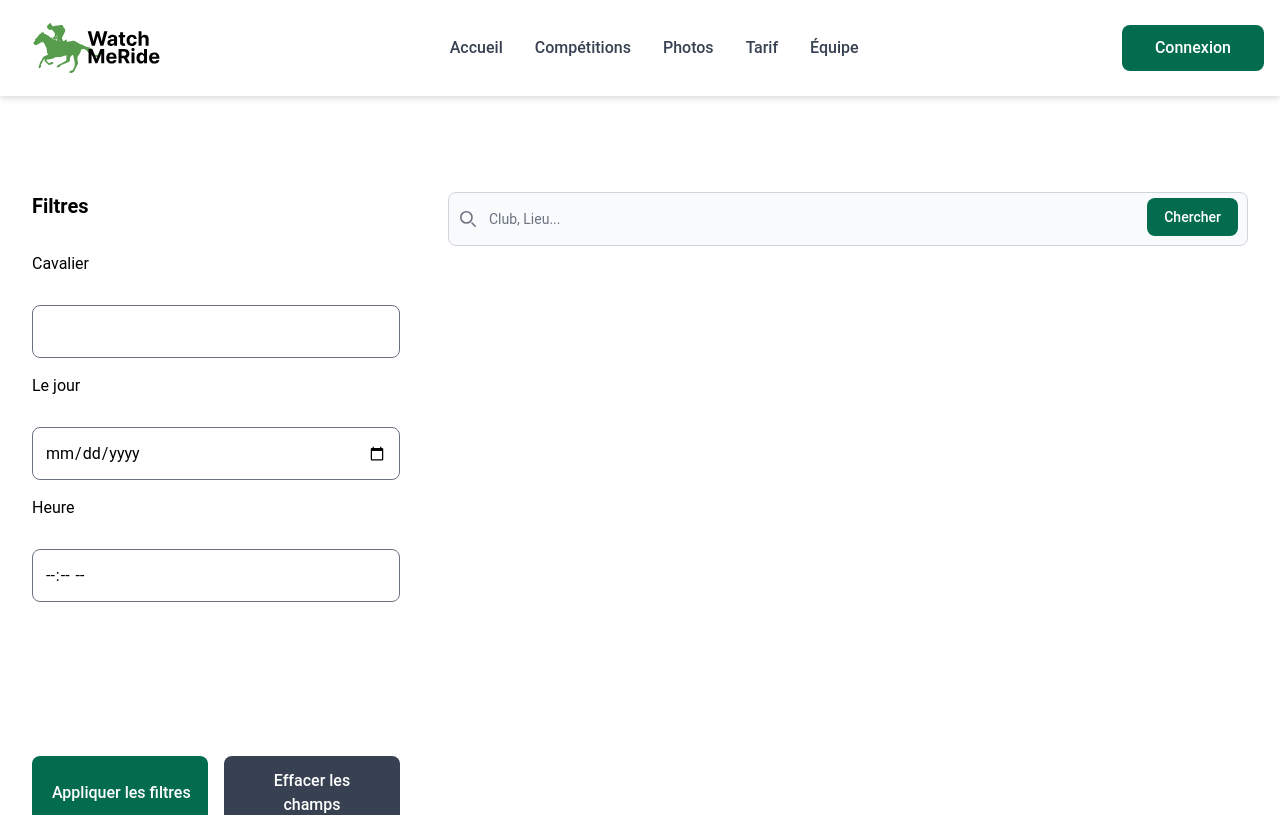
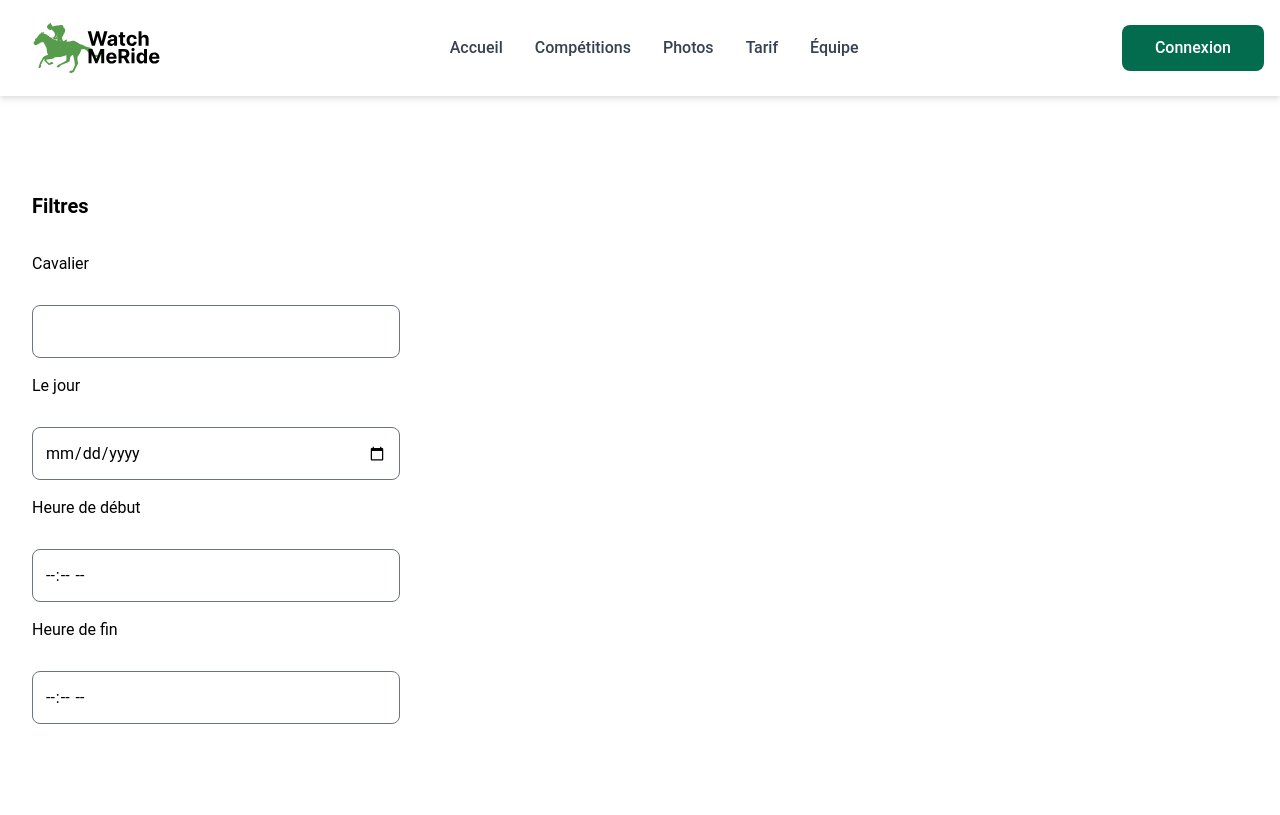
Before and after one commit to ChristopheQuiniou/WatchMeRide, a React (Vite) app: page /Photos in a window 1280 px wide. Shown: the top 815 px of the page. Built offline with nearby package versions, Linux system fonts and the light colour scheme; the HTML template or start-up script is replaced by a standard one.

Commit message:
Démarrer compétition

```diff
--- a/src/composants/Card_compete.jsx
+++ b/src/composants/Card_compete.jsx
@@ -7,7 +7,7 @@ const Card = ({ competition, handleClick }) => {
         <li className=" bg-white border  rounded-lg shadow dark:bg-gray-800 dark:border-gray-700 border-solid border-1 border-gray-600" onClick={() => handleClick(competition.id)}>
             <a href="">
                 <img
-                className="rounded-t-lg filter grayscale hover:grayscale-0"
+                className="rounded-t-lg filter grayscale hover:grayscale-0 min-h-[312px]"
                 src={competition.Image}
                 alt={competition.nom} />
             </a>
--- a/src/composants/Header.jsx
+++ b/src/composants/Header.jsx
@@ -23,7 +23,7 @@ const Header = () => {
                                 </a>
                             </li>
                             <li>
-                                <a href="Photos" className="block py-2 px-3 text-white bg-green-700 rounded md:bg-transparent md:text-gray-700 md:p-0 dark:text-white md:dark:text-gray-900" aria-current="page">
+                                <a href="../Photos" className="block py-2 px-3 text-white bg-green-700 rounded md:bg-transparent md:text-gray-700 md:p-0 dark:text-white md:dark:text-gray-900" aria-current="page">
                                     Photos
                                 </a>
                             </li>
--- a/src/pages/AjouterEpreuve.jsx
+++ b/src/pages/AjouterEpreuve.jsx
@@ -81,12 +81,12 @@ const AjouterEpreuve = () => {
                         <input
                             type='submit'
                             value='Ajouter une épreuve'
-                            className='my-4 inline-flex justify-center items-center py-3 px-5 text-base font-medium text-center text-white rounded-lg bg-green-700 hover:bg-gray-800 focus:ring-4 focus:ring-blue-300 dark:focus:ring-blue-900 w-full'
+                            className='my-4 inline-flex justify-center items-center py-3 px-5 text-base font-medium text-center text-white rounded-lg bg-green-700 hover:bg-gray-800 focus:ring-4 focus:ring-green-300 dark:focus:ring-green-900 w-full'
                         />
                         <button
                             type='button'
                             onClick={handleRetour}
-                            className='my-4 inline-flex justify-center items-center py-3 px-5 text-base font-medium text-center text-white rounded-lg bg-gray-700 hover:bg-gray-800 focus:ring-4 focus:ring-blue-300 dark:focus:ring-blue-900 w-full'
+                            className='my-4 inline-flex justify-center items-center py-3 px-5 text-base font-medium text-center text-white rounded-lg bg-gray-700 hover:bg-gray-800 focus:ring-4 focus:ring-green-300 dark:focus:ring-green-900 w-full'
                         >
                             Retour à la compétition
                         </button>
--- a/src/pages/Competitions.jsx
+++ b/src/pages/Competitions.jsx
@@ -37,8 +37,8 @@ const Competitions = () => {
                                     <path stroke="currentColor" stroke-linecap="round" stroke-linejoin="round" stroke-width="2" d="m19 19-4-4m0-7A7 7 0 1 1 1 8a7 7 0 0 1 14 0Z"/>
                                 </svg>
                             </div>
-                            <input type="search" id="default-search" className="block w-full p-4 ps-10 text-sm text-gray-900 border border-gray-300 rounded-lg bg-gray-50 focus:ring-blue-500 focus:border-blue-500 dark:bg-gray-700 dark:border-gray-600 dark:placeholder-gray-400 dark:text-white dark:focus:ring-blue-500 dark:focus:border-blue-500" placeholder="Compétition, Lieu..." required />
-                            <button type="submit" className="text-white absolute end-2.5 bottom-2.5 bg-green-700 hover:bg-blue-800 focus:ring-4 focus:outline-none focus:ring-blue-300 font-medium rounded-lg text-sm px-4 py-2 dark:bg-blue-600 dark:hover:bg-blue-700 dark:focus:ring-blue-800">Chercher</button>
+                            <input type="search" id="default-search" className="block w-full p-4 ps-10 text-sm text-gray-900 border border-gray-300 rounded-lg bg-gray-50 focus:ring-green-500 focus:border-green-500 dark:bg-gray-700 dark:border-gray-600 dark:placeholder-gray-400 dark:text-white dark:focus:ring-green-500 dark:focus:border-green-500" placeholder="Compétition, Lieu..." required />
+                            <button type="submit" className="text-white absolute end-2.5 bottom-2.5 bg-green-700 hover:bg-green-800 focus:ring-4 focus:outline-none focus:ring-green-300 font-medium rounded-lg text-sm px-4 py-2 dark:bg-green-600 dark:hover:bg-green-700 dark:focus:ring-green-800">Chercher</button>
                         </div>
                     </form>
                     <div className='my-auto flex flex-row-reverse '>
--- a/src/pages/DetailEpreuve.jsx
+++ b/src/pages/DetailEpreuve.jsx
@@ -57,7 +57,8 @@ const DetailEpreuve = () => {
             <div className='p-8 '>
                 <div>
                     <h1 className='text-3xl text-black font-bold pt-8 mb-2 '>
-                                Epreuve n°{epreuve.id} : {epreuve.nom}
+                                Epreuve n°{epreuve.id} : {epreuve.nom}  <br/>
+                                <span className='text-xl text-green-700 font-normal'>({participants.length} participants inscrits)</span>
                     </h1>
                     <div  className="flex items-center gap-2" >
                         <svg xmlns="http://www.w3.org/2000/svg" width="1em" height="1em" viewBox="0 0 48 48"><path fill="currentColor" fill-rule="evenodd" stroke="currentColor" stroke-linejoin="round" stroke-width="4" d="M44 40.836c-4.893-5.973-9.238-9.362-13.036-10.168c-3.797-.805-7.412-.927-10.846-.365V41L4 23.545L20.118 7v10.167c6.349.05 11.746 2.328 16.192 6.833c4.445 4.505 7.009 10.117 7.69 16.836Z" clip-rule="evenodd"/></svg>
@@ -74,7 +75,7 @@ const DetailEpreuve = () => {
                                     </svg>
                                 </div>
                                 <input type="search" id="default-search" className="block w-full p-4 ps-10 text-sm text-gray-900 border border-gray-300 rounded-lg bg-gray-50 focus:ring-green-500 focus:border-green-500 dark:bg-gray-700 dark:border-gray-600 dark:placeholder-gray-400 dark:text-white dark:focus:ring-green-500 dark:focus:border-green-500" placeholder="Rechercher un cavalier..." required />
-                                <button type="submit" className="text-white absolute end-2.5 bottom-2.5 bg-green-700 hover:bg-green-800 focus:ring-4 focus:outline-none focus:ring-blue-300 font-medium rounded-lg text-sm px-4 py-2 dark:bg-green-600 dark:hover:bg-green-700 dark:focus:ring-blue-800">Chercher</button>
+                                <button type="submit" className="text-white absolute end-2.5 bottom-2.5 bg-green-700 hover:bg-green-800 focus:ring-4 focus:outline-none focus:ring-green-300 font-medium rounded-lg text-sm px-4 py-2 dark:bg-green-600 dark:hover:bg-green-700 dark:focus:ring-green-800">Chercher</button>
                             </div>
                         </form>
                         <div className='my-auto flex flex-row-reverse '>
@@ -88,7 +89,7 @@ const DetailEpreuve = () => {
                     </div>
                 </div>
 
-                <ul>
+                <form>
                     {
 
                         participants.map((participant,index)=> (
@@ -96,7 +97,7 @@ const DetailEpreuve = () => {
                         ))
 
                     }
-                </ul>
+                </form>
             </div>
         </div>
 
--- a/src/pages/Photos.jsx
+++ b/src/pages/Photos.jsx
@@ -1,7 +1,6 @@
 import React, {useEffect, useState} from 'react';
 import Card_photo from '../composants/Card_photo';
 import 'flowbite'; // Import Flowbite CSS
-import datepicker from 'flowbite/dist/datepicker';
 import Loading from "../composants/Loading.jsx";
 
 const Photos = () => {
@@ -11,7 +10,8 @@ const Photos = () => {
     const [formData, setFormData] = useState({
         cavalier: '',
         date: '',
-        heure: ''
+        heure_debut: '',
+        heure_fin: ''
     });
 
     const handleChange = (e) => {
@@ -30,7 +30,8 @@ const Photos = () => {
         let requestBody = {};
         if (formData.cavalier) requestBody.cavalier = formData.cavalier;
         if (formData.date) requestBody.date = formData.date;
-        if (formData.heure) requestBody.heure = formData.heure;
+        if (formData.heure_debut) requestBody.heure_debut = formData.heure_debut;
+        if (formData.heure_fin) requestBody.heure_fin = formData.heure_fin;
 
         const response = await fetch('http://89.81.6.81:5000/photosFilter', {
             method: 'POST',
@@ -54,7 +55,8 @@ const Photos = () => {
         setFormData({
             cavalier: '',
             date: '',
-            heure: ''
+            heure_debut: '',
+            heure_fin: '',
         });
         setPhotos([]);
         setLoadingMessage('Les champs ont été vidés.');
@@ -67,18 +69,22 @@ const Photos = () => {
                     <h2 className='grid grid-rows-2 grid-flow-col gap-1 font-bold text-black text-xl pt-8'>
                         Filtres
                     </h2>
-                    <form className='grid grid-rows-6 grid-flow-col gap-4 text-black' onSubmit={handleSubmit}>
+                    <form className='grid grid-rows-7 grid-flow-col gap-4 text-black' onSubmit={handleSubmit}>
                         <div className='grid grid-rows-2 grid-flow-col'>
                             <label>Cavalier</label>
-                            <input className='rounded-lg' type='text' name='cavalier' value={formData.cavalier} onChange={handleChange} />
+                            <input className='rounded-lg focus:ring-green-500 focus:border-green-500 dark:bg-gray-700 dark:border-gray-600 dark:placeholder-gray-400 dark:text-white dark:focus:ring-green-500 dark:focus:border-green-500' type='text' name='cavalier' value={formData.cavalier} onChange={handleChange} />
                         </div>
                         <div className='grid grid-rows-2 grid-flow-col'>
                             <label>Le jour</label>
-                            <input className='rounded-lg' type='date' name='date' value={formData.date} onChange={handleChange} />
+                            <input className='rounded-lg  focus:ring-green-500 focus:border-green-500 dark:bg-gray-700 dark:border-gray-600 dark:placeholder-gray-400 dark:text-white dark:focus:ring-green-500 dark:focus:border-green-500' type='date' name='date' value={formData.date} onChange={handleChange} />
                         </div>
                         <div className='grid grid-rows-2 grid-flow-col'>
-                            <label>Heure</label>
-                            <input className='rounded-lg' type='time' name='heure' value={formData.heure} onChange={handleChange} />
+                            <label>Heure de début</label>
+                            <input className='rounded-lg  focus:ring-green-500 focus:border-green-500 dark:bg-gray-700 dark:border-gray-600 dark:placeholder-gray-400 dark:text-white dark:focus:ring-green-500 dark:focus:border-green-500' type='time' name='heure' value={formData.heure} onChange={handleChange} />
+                        </div>
+                        <div className='grid grid-rows-2 grid-flow-col'>
+                            <label>Heure de fin</label>
+                            <input className='rounded-lg  focus:ring-green-500 focus:border-green-500 dark:bg-gray-700 dark:border-gray-600 dark:placeholder-gray-400 dark:text-white dark:focus:ring-green-500 dark:focus:border-green-500' type='time' name='' value={formData.heure} onChange={handleChange} />
                         </div>
                         <div className="w-full grid grid-cols-2 gap-4">
                             <Loading msg={loadingMessage}></Loading>
@@ -87,12 +93,12 @@ const Photos = () => {
                             <input
                                 type='submit'
                                 value='Appliquer les filtres'
-                                className='my-4 inline-flex justify-center items-center py-3 px-5 text-base font-medium text-center text-white rounded-lg bg-green-700 hover:bg-gray-800 focus:ring-4 focus:ring-blue-300 dark:focus:ring-blue-900 w-full'
+                                className='my-4 inline-flex justify-center items-center py-3 px-5 text-base font-medium text-center text-white rounded-lg bg-green-700 hover:bg-gray-800 focus:ring-4 focus:ring-green-300 dark:focus:ring-green-900 w-full'
                             />
                             <button
                                 onClick={handleReset}
                                 type='button'
-                                className='my-4 inline-flex justify-center items-center py-3 px-5 text-base font-medium text-center text-white rounded-lg bg-gray-700 hover:bg-gray-800 focus:ring-4 focus:ring-blue-300 dark:focus:ring-blue-900 w-full'
+                                className='my-4 inline-flex justify-center items-center py-3 px-5 text-base font-medium text-center text-white rounded-lg bg-gray-700 hover:bg-gray-800 focus:ring-4 focus:ring-green-300 dark:focus:ring-green-900 w-full'
                             >
                                 Effacer les champs
                             </button>
@@ -100,7 +106,7 @@ const Photos = () => {
                         <div className="flex flex-col space-y-4 sm:flex-row sm:justify-center sm:space-y-0">
                             <button
                                 type='button'
-                                className='inline-flex justify-center items-center px-5 text-base font-medium text-center text-white rounded-lg bg-yellow-500 hover:bg-gray-800 focus:ring-4 focus:ring-blue-300 dark:focus:ring-blue-900 w-full h-3/5'
+                                className='inline-flex justify-center items-center px-5 text-base font-medium text-center text-white rounded-lg bg-yellow-500 hover:bg-gray-800 focus:ring-4 focus:ring-green-300 dark:focus:ring-green-900 w-full h-3/5'
                             >
                                 Télécharger les photos
                             </button>
@@ -108,19 +114,8 @@ const Photos = () => {
                     </form>
                 </div>
 
-                <div className='col-span-10'>
-                    <form className="w-full py-auto my-8">
-                        <label htmlFor="default-search" className="mb-2 text-sm font-medium text-gray-900 sr-only dark:text-white">Chercher</label>
-                        <div className="relative">
-                            <div className="absolute inset-y-0 start-0 flex items-center ps-3 pointer-events-none">
-                                <svg className="w-4 h-4 text-gray-500 dark:text-gray-400" aria-hidden="true" xmlns="http://www.w3.org/2000/svg" fill="none" viewBox="0 0 20 20">
-                                    <path stroke="currentColor" strokeLinecap="round" strokeLinejoin="round" strokeWidth="2" d="m19 19-4-4m0-7A7 7 0 1 1 1 8a7 7 0 0 1 14 0Z"/>
-                                </svg>
-                            </div>
-                            <input type="search" id="default-search" className="block w-full p-4 ps-10 text-sm text-gray-900 border border-gray-300 rounded-lg bg-gray-50 focus:ring-blue-500 focus:border-blue-500 dark:bg-gray-700 dark:border-gray-600 dark:placeholder-gray-400 dark:text-white dark:focus:ring-blue-500 dark:focus:border-blue-500" placeholder="Club, Lieu..." required />
-                            <button type="submit" className="text-white absolute end-2.5 bottom-2.5 bg-green-700 hover:bg-blue-800 focus:ring-4 focus:outline-none focus:ring-blue-300 font-medium rounded-lg text-sm px-4 py-2 dark:bg-blue-600 dark:hover:bg-blue-700 dark:focus:ring-blue-800">Chercher</button>
-                        </div>
-                    </form>
+                <div className='col-span-10 pt-8'>
+                    <h1 className='text-3xl'></h1>
                     <ul className='grid grid-cols-2 gap-3'>
                         {photos.map((photo) => (
                             <Card_photo photo={photo} />
```
Also changed, not shown: src/composants/Card_participant.jsx (+14 -25 lines), src/pages/AjouterCompetition.jsx (+6 -6 lines).
